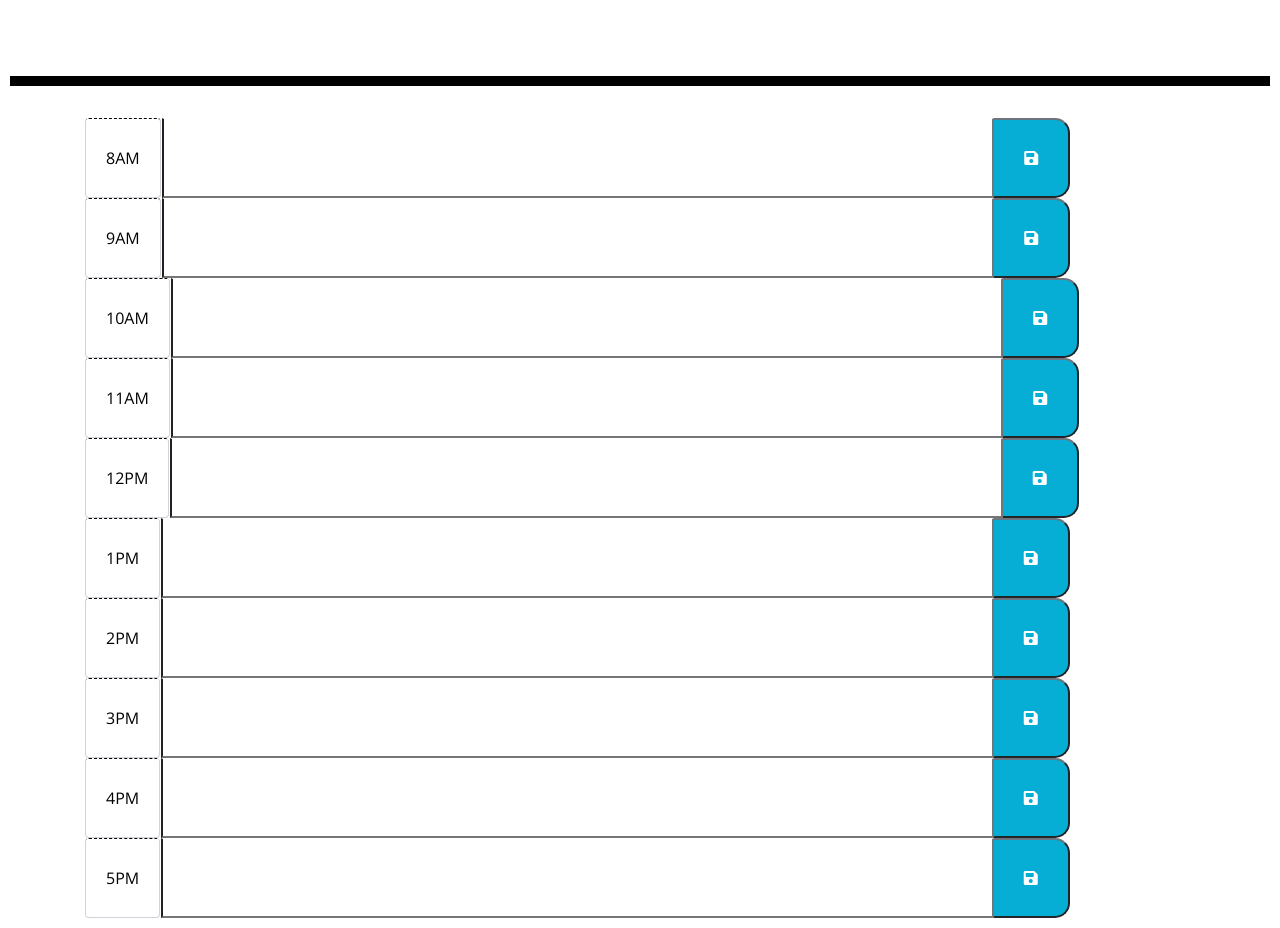
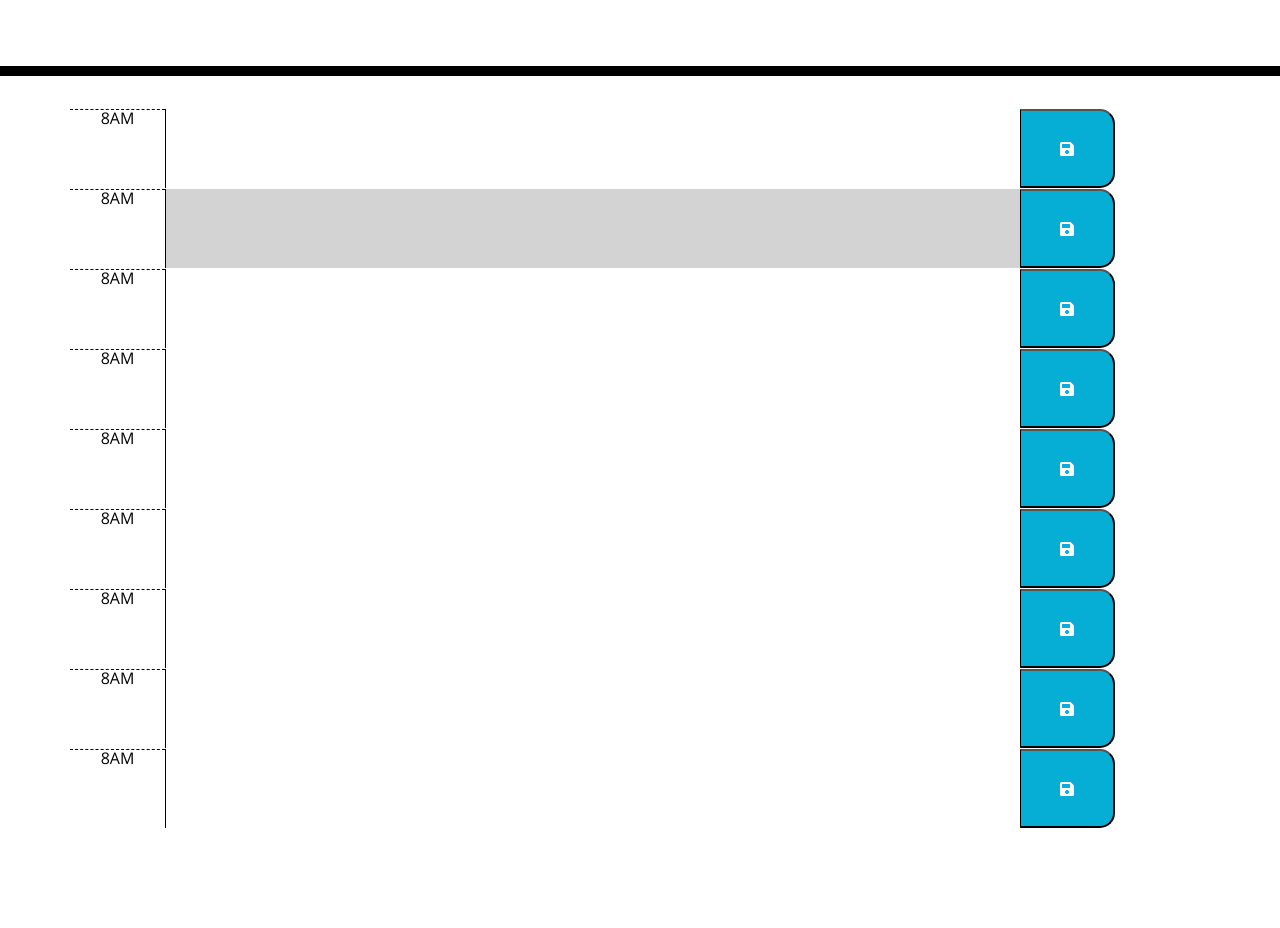
Before and after one commit to aagarc9/workday-tasksplanner, a plain HTML site: page index.html in a window 1280 px wide. Shown: the part 228-1156 px from the top of the page. After the commit the page ends 1056 px from the top, so only its background shows below. Drawn offline with nearby package versions, Linux system fonts and the light colour scheme.

Commit message:
Working on timecolor

```diff
--- a/assets/script.js
+++ b/assets/script.js
@@ -1,29 +1,35 @@
 let inputValue = document.getElementById("input");
 let button = document.getElementById("btn");
 let descr = document.getElementsByClassName("description");
-let  row = document.getElementsByClassName('row');
-let present = document.getElementsByClassName('present');
-let future = document.getElementsByClassName('future');
+
 
 
 var today = moment();
 $("#currentDay").text(today.format("dddd, MMMM Do, YYYY"));
 
+// create a function to change description color
 function timeColor() {
     let currentHour = moment().hour()
 
-    if(currentHour < 8) {
-    row.classList.add('past');
+    if (currentHour > 9) {
+        $(".time9").addClass("past");
+    } else if (currentHour === 9) {
+        $(".time9").addClass("present");
+    } else if (currentHour < 9) {
+        $(".time9").addClass("future");
     }
-
 
 
 }
 
+
 timeColor()
 
-button.onclick = function () {
+example = function () {
     let text = inputValue.value;
 
     console.log(text)
 }
+function example() {
+
+}
--- a/assets/style.css
+++ b/assets/style.css
@@ -2,7 +2,6 @@ body {
   font-family: 'Open Sans', sans-serif;
   font-size: 16px;
   line-height: 1;
-    margin: 10px;
 }
 
 textarea {
@@ -35,14 +34,12 @@ body {
   white-space: pre-wrap;
   height: 80px;
   border-top: 1px solid white;
-    margin-left: 1px;
 }
 
 .hour {
   background-color: #ffffff;
   color: #000000;
   border-top: 1px dashed #000000;
-    padding: 20px;
 }
 
 .past {
@@ -66,8 +63,6 @@ body {
   border-bottom-right-radius: 15px;
   background-color: #06aed5;
   color: white;
-    margin-left: 14px;
-    padding: 30px;
 }
 
 .saveBtn i:hover {
--- a/index.html
+++ b/index.html
@@ -28,56 +28,52 @@
       <p class="lead">A simple calendar app for scheduling your work day</p>
       <p id="currentDay" class="lead"></p>
     </header>
-    <div class="container time-block">
-        <div class="input-group">
-          <span class="input-group-text hour" >8AM</span>
-          <input type="text" class="col-md-9 row description" id="input">
-          <button class="btn-outline-secondary saveBtn" id="btn" type="button"><i class="fas fa-save"></i></button>
+    <div class="container">
+      <div class="row time-block">
+        <label class="col-md-1 hour">8AM</label>
+        <textarea class="col-md-9 description" id="input"></textarea>
+        <button class="col-md-1 saveBtn" id="btn"><i class="fas fa-save"></i></button>
       </div>
-        <div class="input-group">
-          <span class="input-group-text hour">9AM</span>
-          <input type="text" class="col-md-9 row description" id="input">
-          <button class="btn-outline-secondary saveBtn" id="btn" type="button"><i class="fas fa-save"></i></button>
+      <div class="row time-block">
+        <label class="col-md-1 hour">8AM</label>
+        <textarea class="col-md-9 description time9" id="input"></textarea>
+        <button class="col-md-1 saveBtn" id="btn"><i class="fas fa-save"></i></button>
       </div>
-        <div class="input-group">
-          <span class="input-group-text hour">10AM</span>
-          <input type="text" class="col-md-9 row description" id="input">
-          <button class="btn-outline-secondary saveBtn" id="btn" type="button"><i class="fas fa-save"></i></button>
+      <div class="row time-block">
+        <label class="col-md-1 hour">8AM</label>
+        <textarea class="col-md-9 description" id="input"></textarea>
+        <button class="col-md-1 saveBtn" id="btn"><i class="fas fa-save"></i></button>
       </div>
-        <div class="input-group">
-          <span class="input-group-text hour">11AM</span>
-          <input type="text" class="col-md-9 row description" id="input">
-          <button class="btn-outline-secondary saveBtn" id="btn" type="button"><i class="fas fa-save"></i></button>
+      <div class="row time-block">
+        <label class="col-md-1 hour">8AM</label>
+        <textarea class="col-md-9 description" id="input"></textarea>
+        <button class="col-md-1 saveBtn" id="btn"><i class="fas fa-save"></i></button>
       </div>
-        <div class="input-group">
-          <span class="input-group-text hour">12PM</span>
-          <input type="text" class="col-md-9 row description" id="input">
-          <button class="btn-outline-secondary saveBtn" id="btn" type="button"><i class="fas fa-save"></i></button>
+      <div class="row time-block">
+        <label class="col-md-1 hour">8AM</label>
+        <textarea class="col-md-9 description" id="input"></textarea>
+        <button class="col-md-1 saveBtn" id="btn"><i class="fas fa-save"></i></button>
       </div>
-        <div class="input-group">
-          <span class="input-group-text hour">1PM</span>
-          <input type="text" class="col-md-9 row description" id="input">
-          <button class="btn-outline-secondary saveBtn" id="btn" type="button"><i class="fas fa-save"></i></button>
+      <div class="row time-block">
+        <label class="col-md-1 hour">8AM</label>
+        <textarea class="col-md-9 description" id="input"></textarea>
+        <button class="col-md-1 saveBtn" id="btn"><i class="fas fa-save"></i></button>
       </div>
-        <div class="input-group">
-          <span class="input-group-text hour">2PM</span>
-          <input type="text" class="col-md-9 row description" id="input">
-          <button class="btn-outline-secondary saveBtn" id="btn" type="button"><i class="fas fa-save"></i></button>
+      <div class="row time-block">
+        <label class="col-md-1 hour">8AM</label>
+        <textarea class="col-md-9 description" id="input"></textarea>
+        <button class="col-md-1 saveBtn" id="btn"><i class="fas fa-save"></i></button>
       </div>
-        <div class="input-group">
-          <span class="input-group-text hour">3PM</span>
-          <input type="text" class="col-md-9 row description" id="input">
-          <button class="btn-outline-secondary saveBtn" id="btn" type="button"><i class="fas fa-save"></i></button>
+      <div class="row time-block">
+        <label class="col-md-1 hour">8AM</label>
+        <textarea class="col-md-9 description" id="input"></textarea>
+        <button class="col-md-1 saveBtn" id="btn"><i class="fas fa-save"></i></button>
       </div>
-        <div class="input-group">
-          <span class="input-group-text hour">4PM</span>
-          <input type="text" class="col-md-9 row description" id="input">
-          <button class="btn-outline-secondary saveBtn" id="btn" type="button"><i class="fas fa-save"></i></button>
+      <div class="row time-block">
+        <label class="col-md-1 hour">8AM</label>
+        <textarea class="col-md-9 description" id="input"></textarea>
+        <button class="col-md-1 saveBtn" id="btn"><i class="fas fa-save"></i></button>
       </div>
-        <div class="input-group">
-          <span class="input-group-text hour">5PM</span>
-          <input type="text" class="col-md-9 row description" id="input">
-          <button class="btn-outline-secondary saveBtn" id="btn" type="button"><i class="fas fa-save"></i></button>
     </div>
     <script src="https://cdnjs.cloudflare.com/ajax/libs/jquery/3.2.1/jquery.min.js"></script>
     <script src="https://cdnjs.cloudflare.com/ajax/libs/moment.js/2.24.0/moment.min.js"></script>
```
Lines whose indentation alone changed are shown as unchanged.
